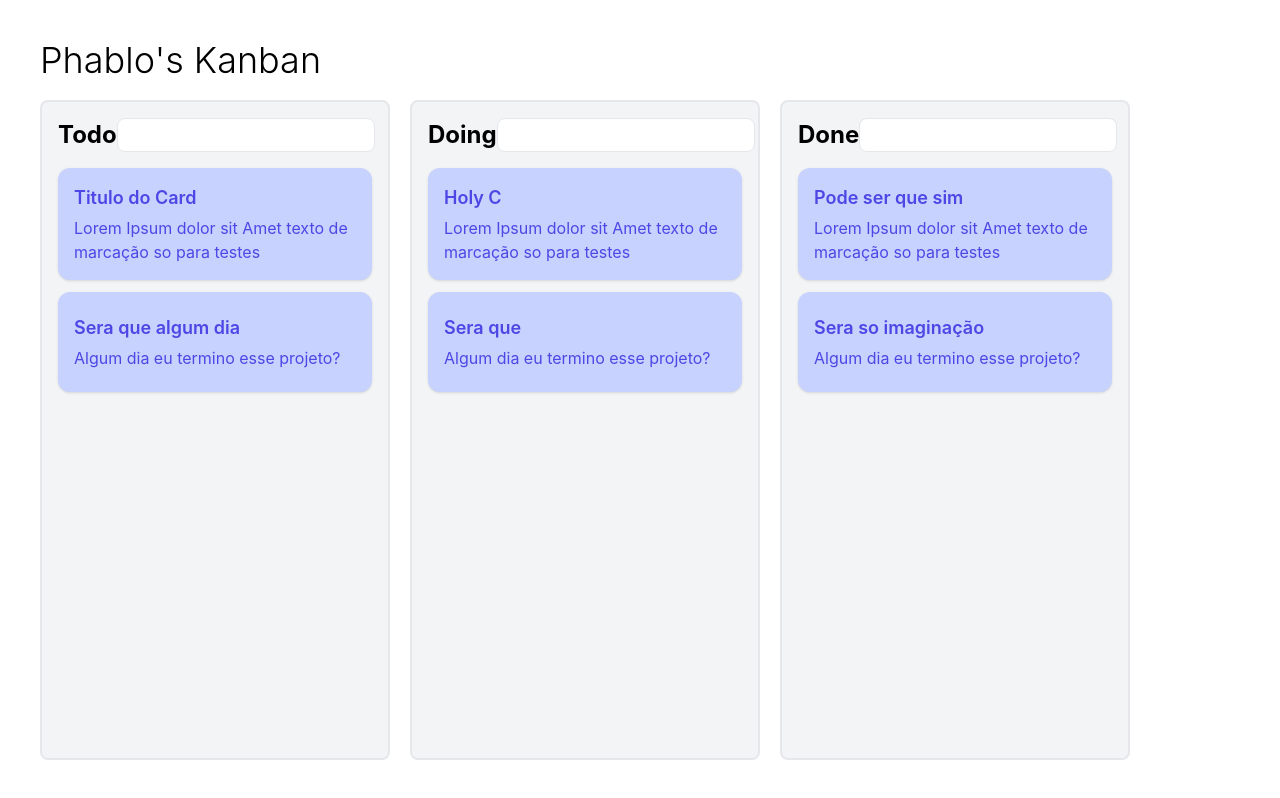
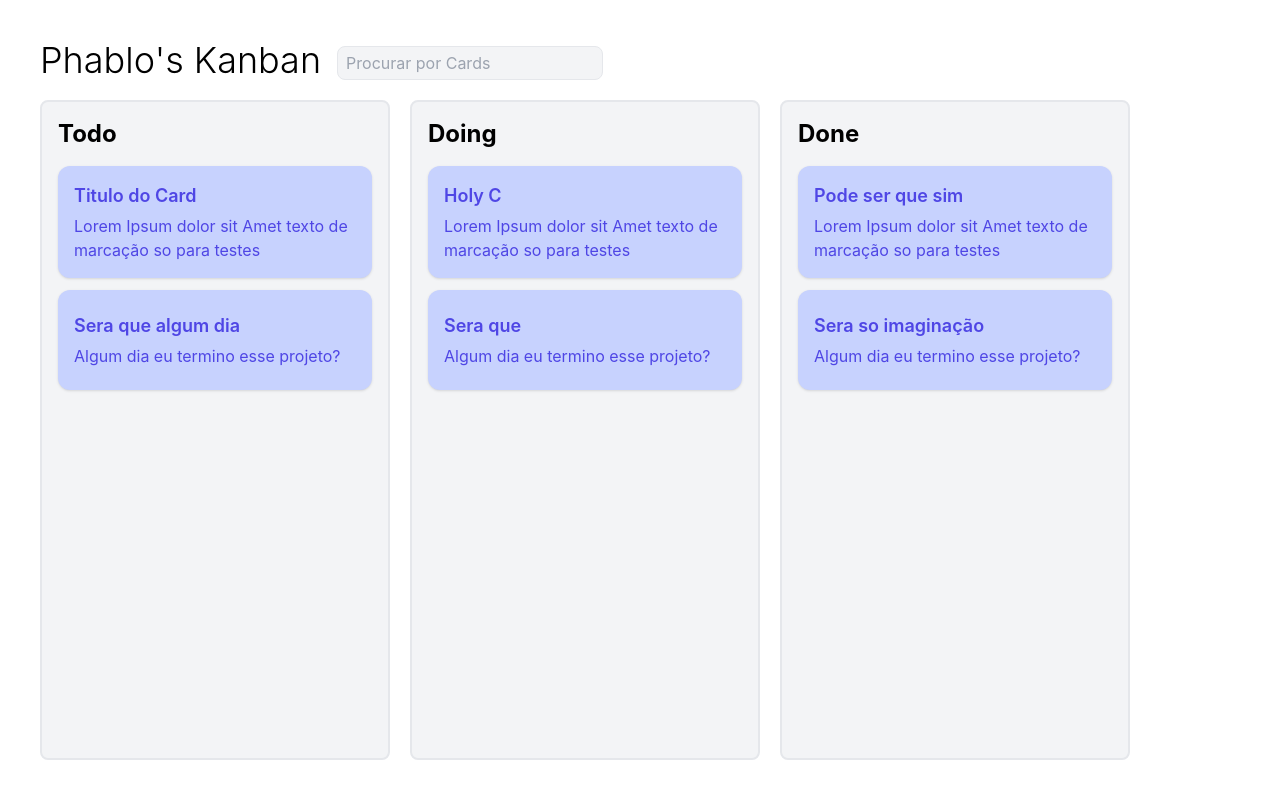
Before and after one commit to PhabloFinotti/kanban-react, a React (Vite) app: page / in a window 1280 px wide. Built offline with nearby package versions, Linux system fonts and the light colour scheme.

Commit message:
feat: Pesquisa por todos os cards

```diff
--- a/src/App.tsx
+++ b/src/App.tsx
@@ -1,4 +1,4 @@
-import { useState } from 'react';
+import { useEffect, useState } from 'react';
 import { data } from './assets/cards-data';
 import Column from './components/Column'
 import {CardProps, Status} from './interfaces'
@@ -7,7 +7,9 @@ const typeStatus: Status[] = ['todo', 'doing', 'done']
 
 function App() {
   const [isDragging, setIsDragging] = useState(false);
-  const [listItems, setListItems] = useState<CardProps[]>(data)
+  const [listItems, setListItems] = useState<CardProps[]>(data);
+  const [searchTerm, setSearchTerm] = useState('');
+  const [filteredListItems, setFilteredListItems] = useState<CardProps[]>(data);
 
   const handleDragging = (dragging: boolean) => setIsDragging(dragging);
 
@@ -25,15 +27,41 @@ function App() {
     }
   }
 
+  useEffect(() => {
+    if(searchTerm.length){
+      const arrItems = listItems.filter(
+        item =>
+        item.title.toLowerCase().includes(searchTerm.toLowerCase()) ||
+        item.content.toLowerCase().includes(searchTerm.toLowerCase())
+      );
+      console.log(filteredListItems)
+      setFilteredListItems(arrItems)
+    }else{
+      setFilteredListItems(listItems)
+    }
+  }, [searchTerm])
+
   return (
     <div className="h-screen bg-white text-black p-10 flex flex-col gap-y-5">
-      <h1 className='text-4xl font-light'>Phablo's Kanban</h1>
+      <div className="flex items-end gap-4">
+        <h1 className='text-4xl font-light'>Phablo's Kanban</h1>
+        <input
+          type="text"
+          placeholder="Procurar por Cards"
+          className='bg-gray-100 border outline-none py-1 px-2 rounded-lg transition focus:w-[350px] focus:ring-2 focus:ring-indigo-600 ring-offset-2'
+          value={searchTerm}
+          onChange={e => setSearchTerm(e.target.value)}
+        />
+      </div>
+
+
+
       <div className='flex flex-1 gap-x-5'>
         {typeStatus.map(status => (
           <Column
             key={status}
             status={status}
-            items={listItems}
+            items={filteredListItems}  // Passar os itens filtrados
 
             isDragging={isDragging}
             handleDragging={handleDragging}
--- a/src/components/Column.tsx
+++ b/src/components/Column.tsx
@@ -13,9 +13,7 @@ interface ColumProps {
 }
 
 export default function Column({status, items, isDragging, handleDragging, handleUpdateList}: ColumProps){
-  const [searchTerms, setSearchTerms] = useState('')
   const [isDraggingOver, setIsDraggingOver] = useState(false)
-  const [cardItems, setCardItems] = useState<CardProps[]>(items)
 
   const handleDragEnter = () => {
     setIsDraggingOver(true)
@@ -38,18 +36,6 @@ export default function Column({status, items, isDragging, handleDragging, handl
     setIsDraggingOver(false)
   }
 
-  const handleColumnSearch = (e: React.ChangeEvent<HTMLInputElement>) => {
-    setSearchTerms(e.currentTarget.value)
-  }
-
-  useEffect(() => {
-    if(searchTerms.length > 0){
-      setCardItems(cardItems.filter(item => item.title.toLowerCase().includes(searchTerms.toLowerCase())))
-    }else{
-      setCardItems(items)
-    }
-  }, [searchTerms])
-
   return (
     <div
       className={clsx(
@@ -63,12 +49,9 @@ export default function Column({status, items, isDragging, handleDragging, handl
       onDragOver={handleDragOver}
       onDrop={handleDrop}
     >
-      <div className="flex items-center justify-between">
-        <h2 className="text-2xl font-bold">{status.charAt(0).toUpperCase() + status.slice(1)}</h2>
-        <input className="bg-white border rounded-lg p-1" type="text" onInput={handleColumnSearch} />
-      </div>
+      <h2 className="text-2xl font-bold">{status.charAt(0).toUpperCase() + status.slice(1)}</h2>
       <div className="mt-4 flex flex-col gap-y-3" >
-        {cardItems.map(card => (
+        {items.map(card => (
           status === card.status &&
           <Card
             key={card.id}
```
